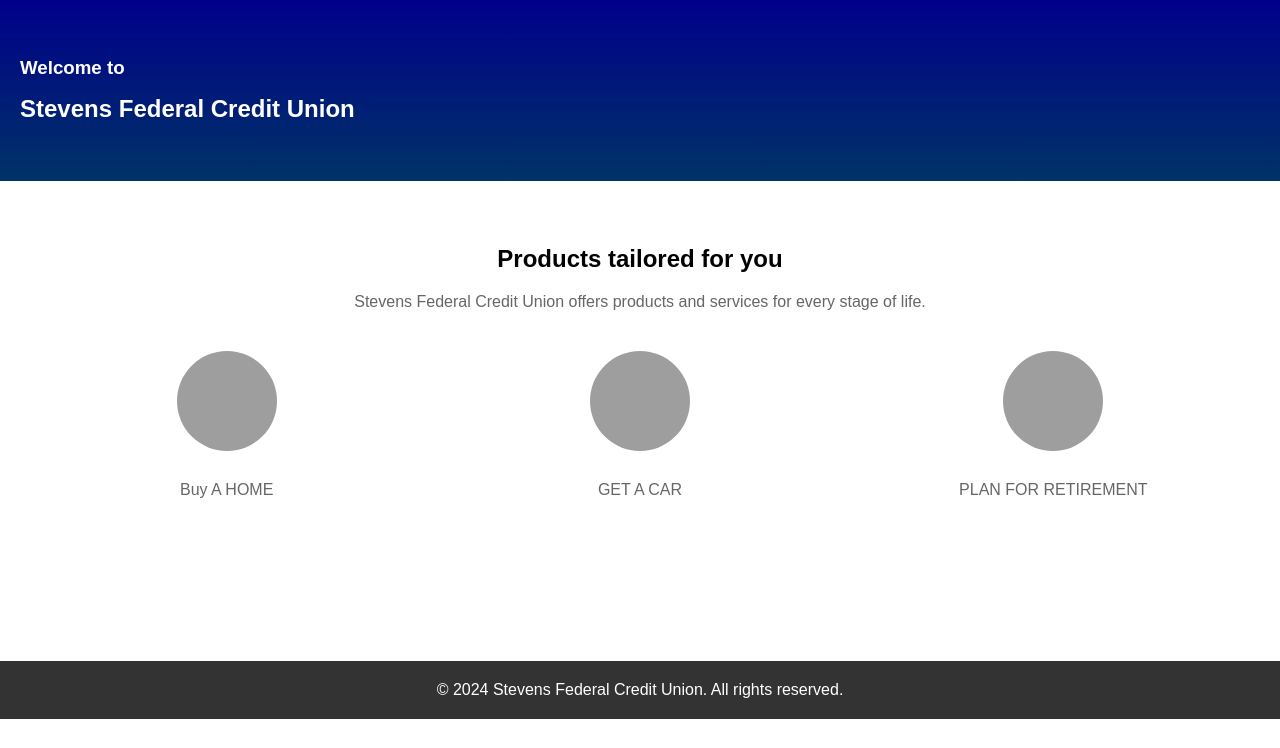
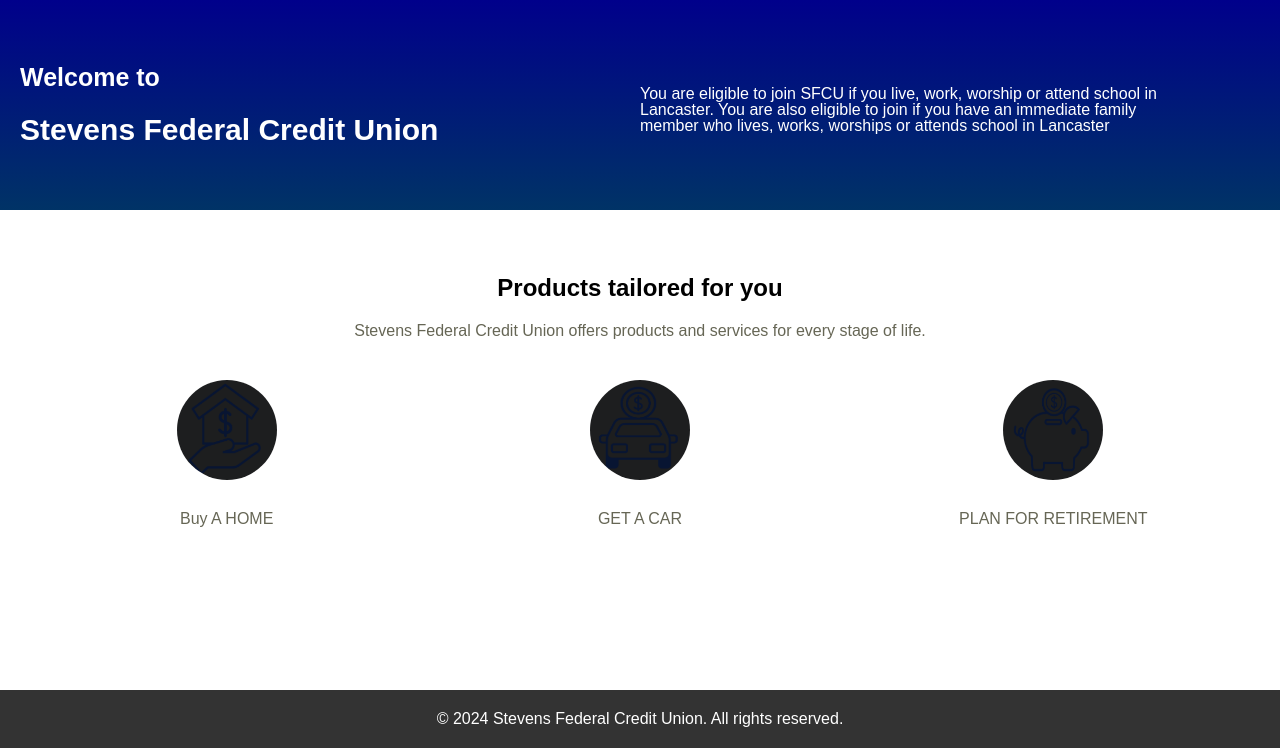
Before and after one commit to adamabd3/CSET170-Final, a Flask app: page / in a window 1280 px wide. Shown: the part 154-902 px from the top of the page. Before the commit the page ends 873 px from the top, so only its background shows below. Run offline with Flask 3, Linux system fonts and the light colour scheme; grey boxes are pictures that could not be loaded.

Commit message:
html changes

```diff
--- a/templates/home.html
+++ b/templates/home.html
@@ -15,6 +15,10 @@
             color: #fff;
             padding: 20px 0;
             text-align: center;
+        }
+        img:hover {
+            transform: translateY(-20px);
+            cursor: pointer;
         }
         .bar {
             display: flex;
@@ -40,9 +44,24 @@
             background-image: linear-gradient(to bottom, #00008b, #003366);
             color: #fff;
             padding: 40px 20px;
+            line-height: 1;
             text-align: left;
-            line-height: 1;
+            display: flex;
         }
+        .headline h2{
+            font-size: 30px
+        }
+        .headline h3{
+            font-size: 25px;
+        }
+        .right {
+            align-items: right;
+            width: 50%;
+            padding-top: 30px;
+        }
+        .left {
+            width: 50%;
+         }
         .products {
             background-color: #fff;
             padding: 40px 20px;
@@ -55,7 +74,7 @@
         }
         .products p {
             font-size: 16px;
-            color: #666;
+            color: #665;
             margin-bottom: 40px;
         }
         .products ul {
@@ -105,24 +124,29 @@
     {% block content %}{% endblock %}
 
     <div class="headline">
-        <h3>Welcome to</h3>
-        <h2>Stevens Federal Credit Union</h2>
+        <div class="left">
+            <h3>Welcome to</h3>
+            <h2>Stevens Federal Credit Union</h2>
+        </div>
+        <div class="right">
+            <p>You are eligible to join SFCU if you live, work, worship or attend school in<br> Lancaster. You are also eligible to join if you have an immediate family<br> member who lives, works, worships or attends school in Lancaster</p>
+        </div>
     </div>
 
     <div class="products">
-        <h3>Products tailored for you</h3>
-        <p>Stevens Federal Credit Union offers products and services for every stage of life.</p>
+            <h3>Products tailored for you</h3>
+            <p>Stevens Federal Credit Union offers products and services for every stage of life.</p>
         <ul>
             <li>
-                <img src="home.jpg" alt="home">
+                <img src="{{ url_for('static',filename='house.png') }}" alt='house'>
                 <p>Buy A HOME</p>
             </li>
             <li>
-                <img src="car.jpg" alt="car">
+                <img src="{{ url_for('static',filename='car.png') }}" alt='car'>
                 <p>GET A CAR</p>
             </li>
             <li>
-                <img src="retirement.jpg" alt="save">
+                <img src="{{ url_for('static',filename='save.png') }}" alt='save'>
                 <p>PLAN FOR RETIREMENT</p>
             </li>
         </ul>
```
Also changed, not shown: templates/admin.html (added, +40 -0 lines), templates/dashboard.html (added, +24 -0 lines), templates/user.html (+26 -0 lines), static/Car.png (added), static/house.png (added), static/save.png (added).
